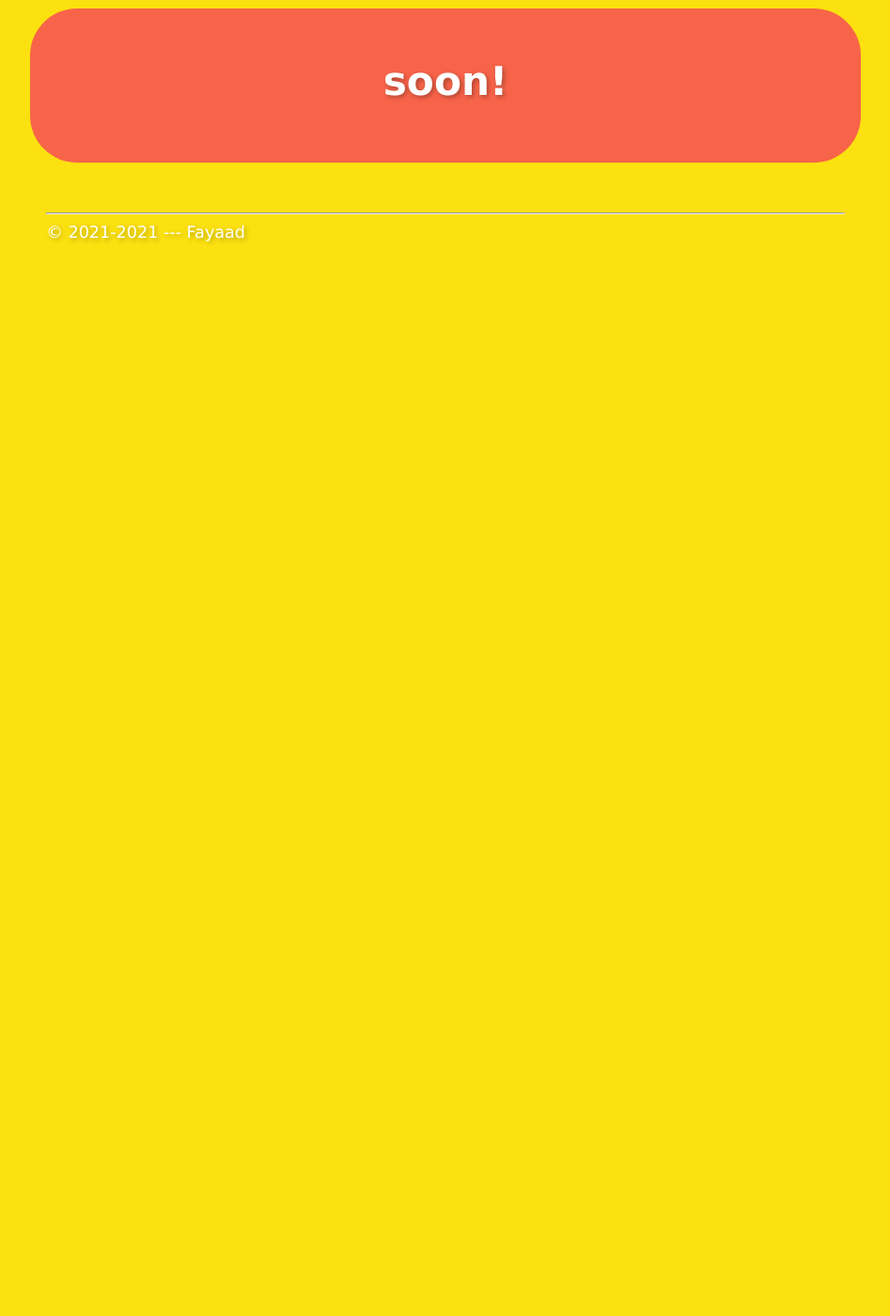
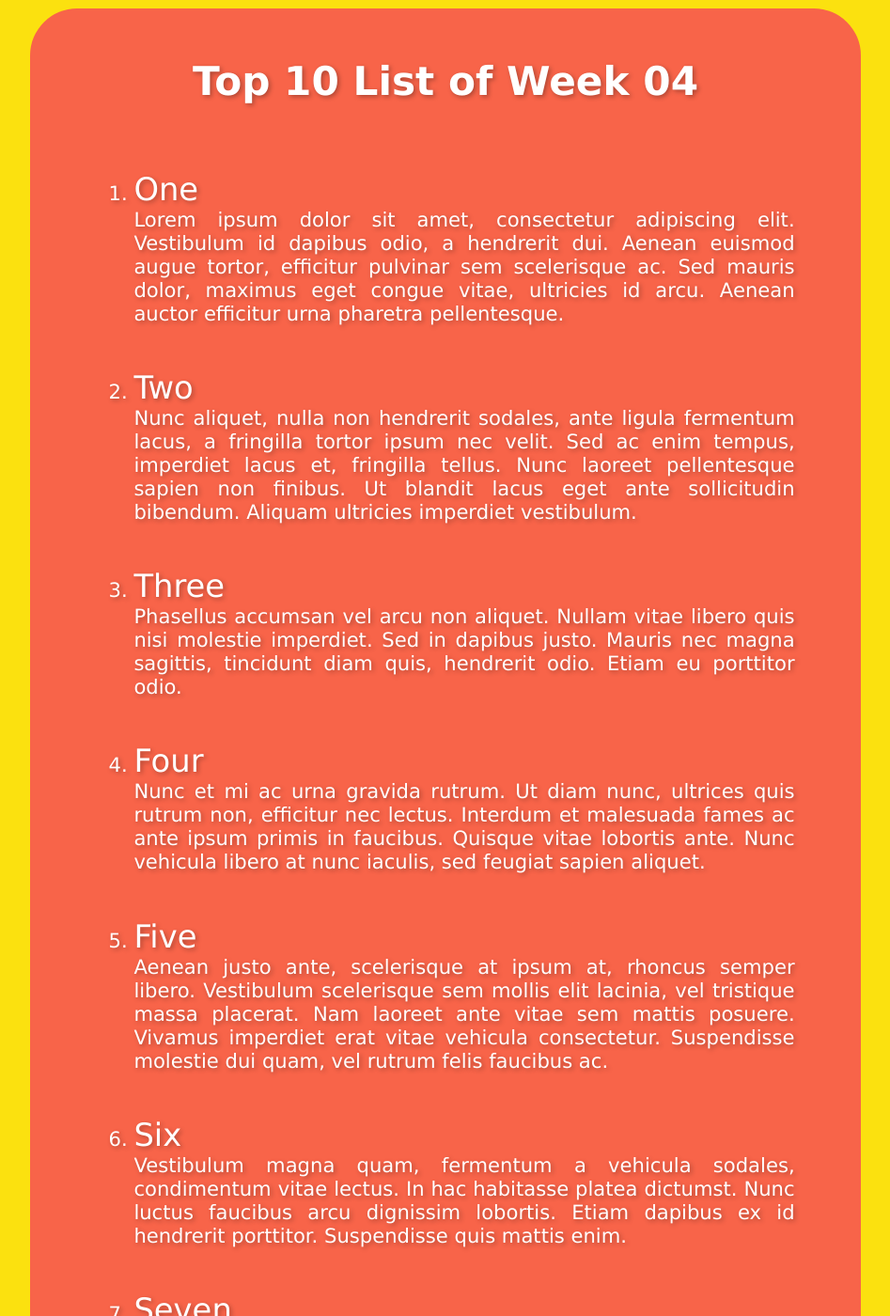
Before and after one commit to fayaadbsa/os211, a Jekyll site: the page built from w04.md, in a window 1280 px wide and 1400 px high, scrolled down 270 px. Shown: the whole window at 94% size, without its empty margins (166-1113 px from the left). Built offline with Jekyll 4.4.1, drawn with Linux system fonts in a browser that asks for light colours; our own code applies the rules of GitHub Pages for plain Markdown files; before the commit the page ends 900 px from its top, so only the background shows below that; some of the changed text lies outside the part shown.

Commit message:
Update w04.md

```diff
--- a/w04.md
+++ b/w04.md
@@ -3,4 +3,74 @@ layout: "layout"
 permalink: /W04/
 ---
 
-# soon!
+# Top 10 List of Week 04
+
+1. [One](https://en.wikipedia.org/wiki/1)<br>
+Lorem ipsum dolor sit amet, consectetur adipiscing elit.
+Vestibulum id dapibus odio, a hendrerit dui.
+Aenean euismod augue tortor, efficitur pulvinar sem scelerisque ac.
+Sed mauris dolor, maximus eget congue vitae, ultricies id arcu.
+Aenean auctor efficitur urna pharetra pellentesque.
+
+2. [Two](https://en.wikipedia.org/wiki/2)<br>
+Nunc aliquet, nulla non hendrerit sodales, ante ligula fermentum lacus, a fringilla tortor ipsum nec velit.
+Sed ac enim tempus, imperdiet lacus et, fringilla tellus.
+Nunc laoreet pellentesque sapien non finibus.
+Ut blandit lacus eget ante sollicitudin bibendum.
+Aliquam ultricies imperdiet vestibulum.
+
+3. [Three](https://en.wikipedia.org/wiki/3)<br>
+Phasellus accumsan vel arcu non aliquet.
+Nullam vitae libero quis nisi molestie imperdiet.
+Sed in dapibus justo.
+Mauris nec magna sagittis, tincidunt diam quis, hendrerit odio.
+Etiam eu porttitor odio.
+
+4. [Four](https://en.wikipedia.org/wiki/4)<br>
+Nunc et mi ac urna gravida rutrum.
+Ut diam nunc, ultrices quis rutrum non, efficitur nec lectus.
+Interdum et malesuada fames ac ante ipsum primis in faucibus.
+Quisque vitae lobortis ante.
+Nunc vehicula libero at nunc iaculis, sed feugiat sapien aliquet.
+
+5. [Five](https://en.wikipedia.org/wiki/5)<br>
+Aenean justo ante, scelerisque at ipsum at, rhoncus semper libero.
+Vestibulum scelerisque sem mollis elit lacinia, vel tristique massa placerat.
+Nam laoreet ante vitae sem mattis posuere.
+Vivamus imperdiet erat vitae vehicula consectetur.
+Suspendisse molestie dui quam, vel rutrum felis faucibus ac.
+
+6. [Six](https://en.wikipedia.org/wiki/6)<br>
+Vestibulum magna quam, fermentum a vehicula sodales, condimentum vitae lectus.
+In hac habitasse platea dictumst.
+Nunc luctus faucibus arcu dignissim lobortis.
+Etiam dapibus ex id hendrerit porttitor.
+Suspendisse quis mattis enim.
+
+7. [Seven](https://en.wikipedia.org/wiki/7)<br>
+Curabitur ut orci quis quam cursus hendrerit vel pulvinar metus
+Phasellus blandit nunc consequat eros aliquam porta.
+Pellentesque sapien diam, facilisis tincidunt accumsan quis, accumsan suscipit velit.
+Morbi id est maximus, maximus urna eu, auctor odio.
+Nunc sit amet dictum ipsum.
+
+8. [Eight](https://en.wikipedia.org/wiki/8)<br>
+Curabitur mauris neque, mollis feugiat ante id, molestie eleifend nunc.
+Cras tincidunt bibendum dignissim.
+Donec non mauris tincidunt, aliquam lorem eget, porta odio.
+Maecenas ac arcu urna.
+Cras congue tellus lacus.
+
+9. [Nine](https://en.wikipedia.org/wiki/9)<br>
+Mauris urna libero, varius in purus nec, tempor pharetra lorem.
+Vivamus lorem nisi, mattis ut tellus at, tincidunt cursus libero.
+Curabitur vehicula placerat neque eget iaculis.
+Nulla facilisi.
+Cras condimentum leo a libero cursus lacinia.
+
+10. [Ten](https://en.wikipedia.org/wiki/10)<br>
+Nunc imperdiet gravida lorem vitae tincidunt.
+Phasellus tristique nulla at justo finibus pulvinar.
+Phasellus in leo vitae sem congue sollicitudin eu sed risus.
+Aliquam erat volutpat.
+Proin in erat fringilla, pulvinar nisl quis, vulputate purus.
```
